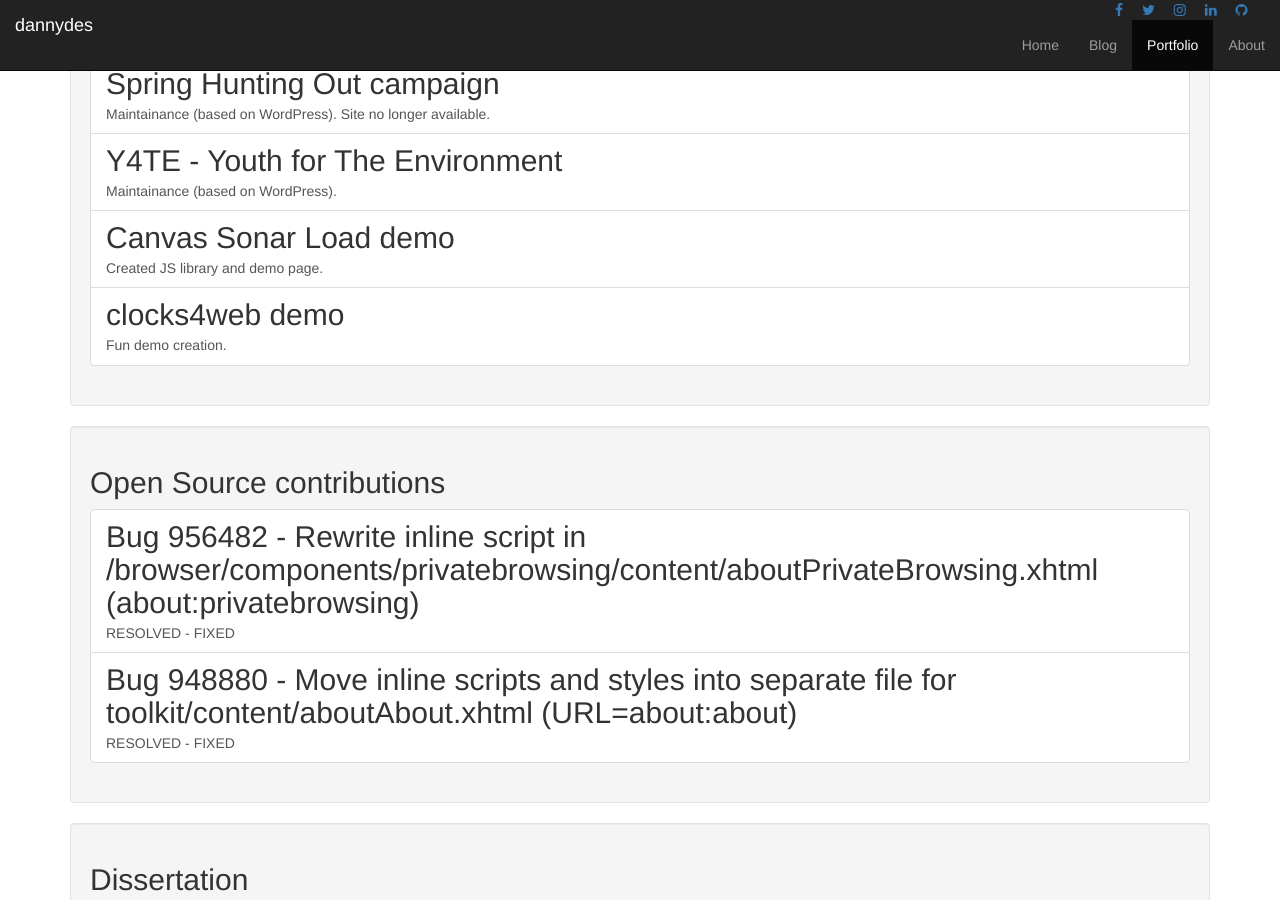
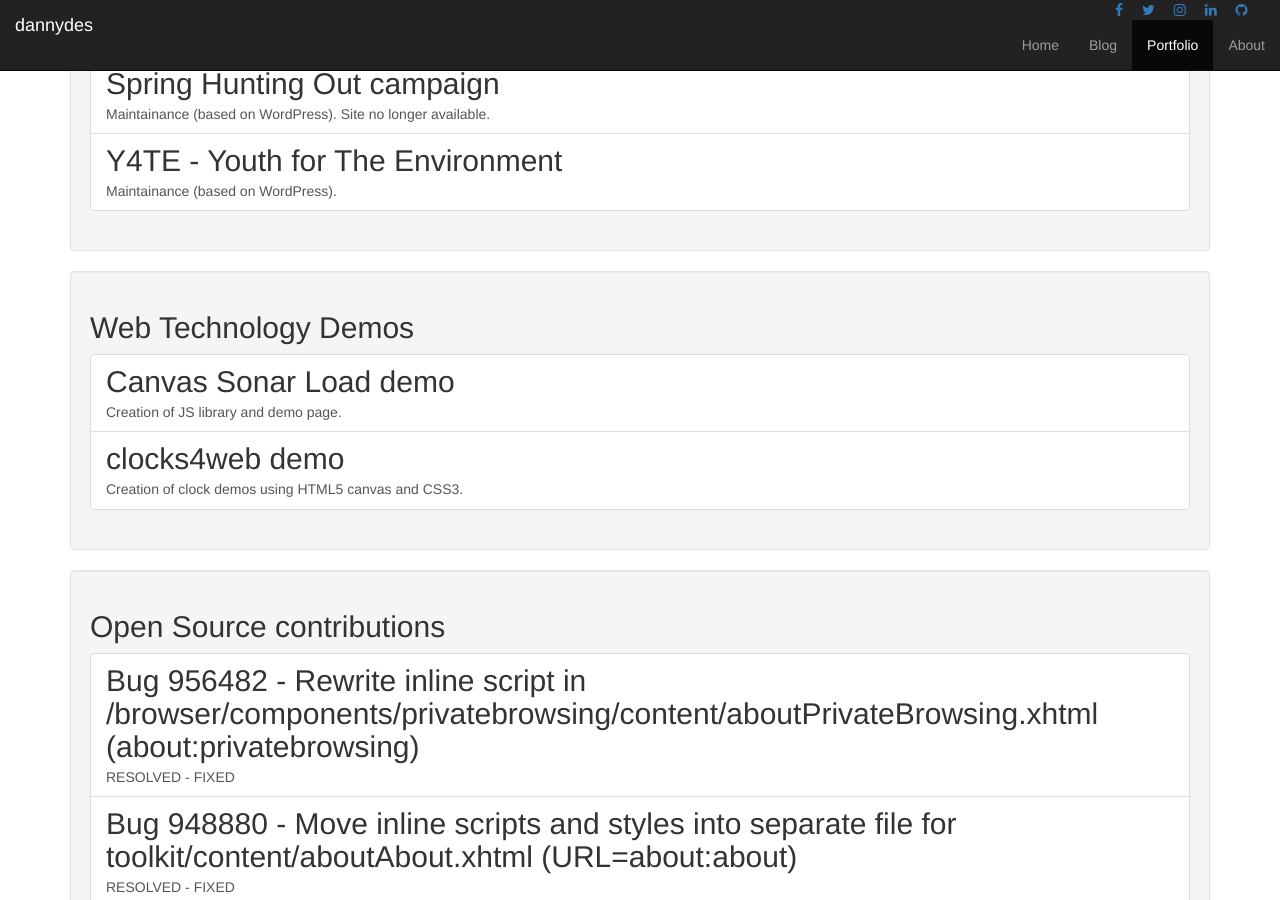
Before and after one commit to dannydes/dannydes.github.io, a Jekyll site: the page built from portfolio/index.html, in a window 1280 px wide and 900 px high, scrolled down 473 px. Built offline with Jekyll 4.4.1, drawn with Linux system fonts in a browser that asks for light colours; nearby versions of some CDN libraries.

Commit message:
web technology section

```diff
--- a/portfolio/index.html
+++ b/portfolio/index.html
@@ -23,13 +23,19 @@ title: Portfolio
 			<h2 class="list-group-item-heading">Y4TE - Youth for The Environment</h2>
 			<p class="list-group-item-text">Maintainance (based on WordPress).</p>
 		</a>
+	</div>
+</div>
+
+<div class="well">
+	<h2>Web Technology Demos</h2>
+	<div class="list-group">
 		<a href="http://dannydes.github.io/canvas-sonar-load/" class="list-group-item" target="_blank">
 			<h2 class="list-group-item-heading">Canvas Sonar Load demo</h2>
-			<p class="list-group-item-text">Created JS library and demo page.</p>
+			<p class="list-group-item-text">Creation of JS library and demo page.</p>
 		</a>
 		<a href="http://dannydes.github.io/clocks4web/" class="list-group-item" target="_blank">
 			<h2 class="list-group-item-heading">clocks4web demo</h2>
-			<p class="list-group-item-text">Fun demo creation.</p>
+			<p class="list-group-item-text">Creation of clock demos using HTML5 canvas and CSS3.</p>
 		</a>
 	</div>
 </div>
```
